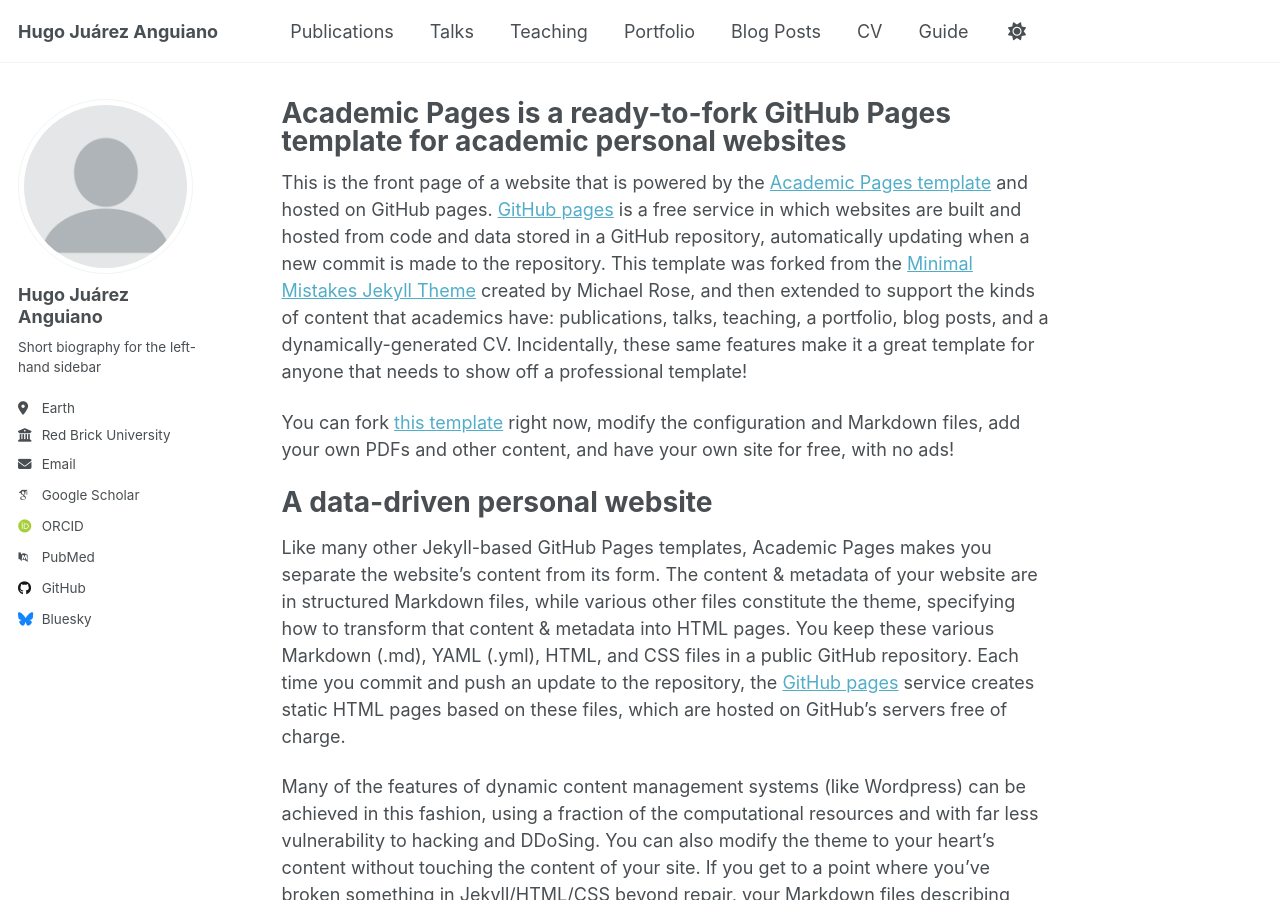
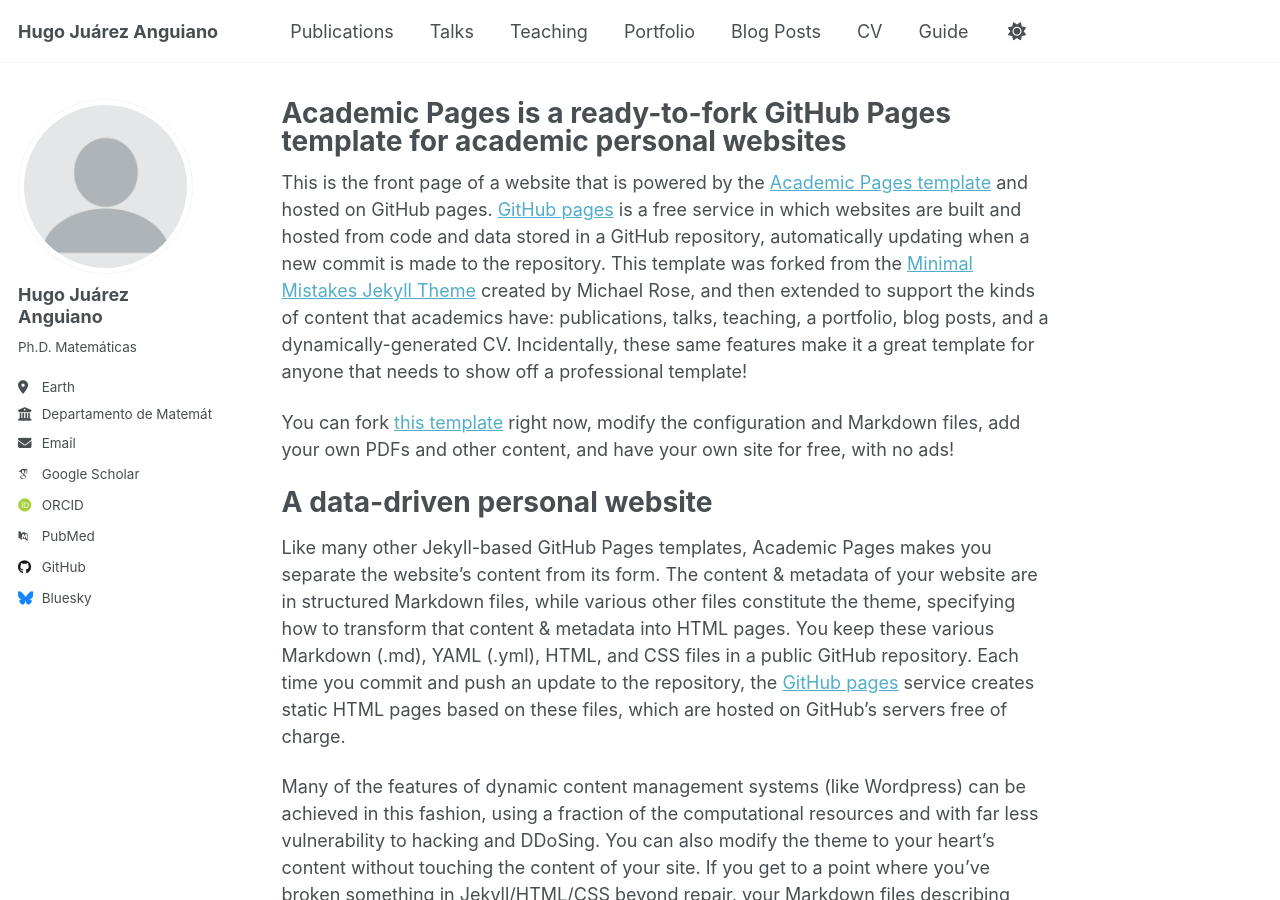
Before and after one commit to HugoJA-2025/HugoJA, a Jekyll site: the page built from _pages/about.md, in a window 1280 px wide and 900 px high. Built offline with Jekyll 4.4.1, drawn with Linux system fonts in a browser that asks for light colours; some web fonts are replaced; a script that is not in the unit is left out.

Commit message:
Update _config.yml

```diff
--- a/_config.yml
+++ b/_config.yml
@@ -25,11 +25,11 @@ author:
   avatar           : "profile.png"
   name             : "Hugo Juárez Anguiano"
   pronouns         : # example: "she/her"
-  bio              : "Short biography for the left-hand sidebar"
+  bio              : "Ph.D. Matemáticas"
   location         : "Earth"
-  employer         : "Red Brick University"
+  employer         : "Departamento de Matemáticas, UAM Iztapalapa"
   uri              : # URL
-  email            : "none@example.org"
+  email            : "hjuarez@izt.uam.mx"
 
   # Academic websites
   academia         : # URL
```
